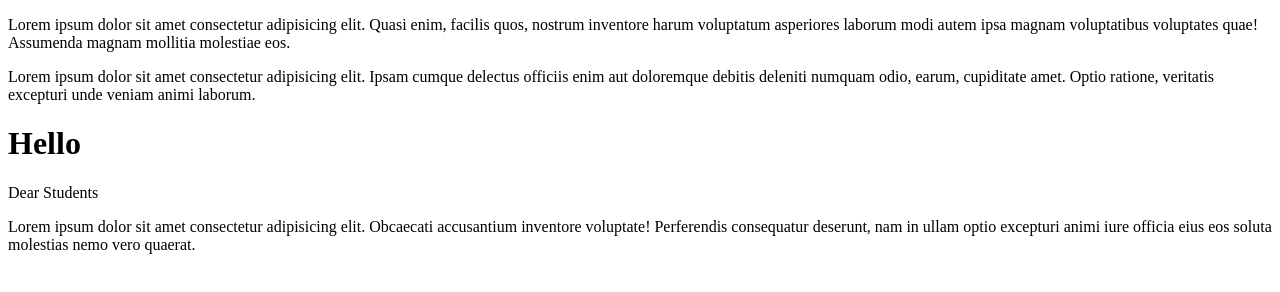
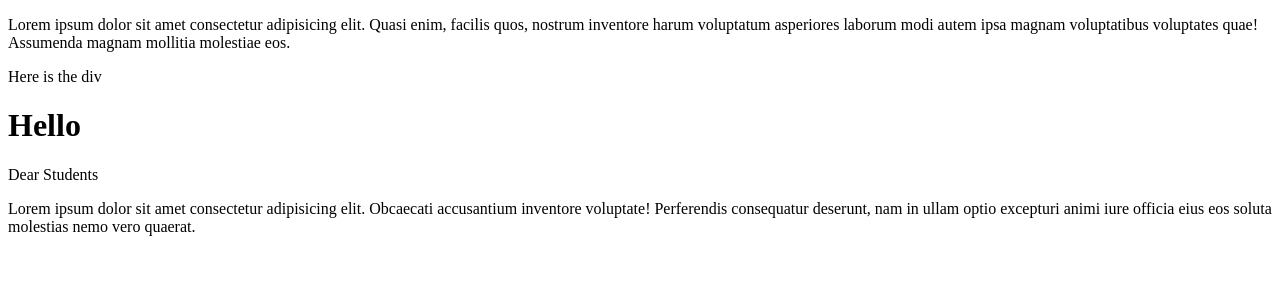
Before and after one commit to NishaRajawat2024/mernrepo1, a plain HTML site: page basic_project/index.html in a window 1280 px wide. Drawn offline with Linux system fonts and the light colour scheme.

Commit message:
Update index.html

```diff
--- a/basic_project/index.html
+++ b/basic_project/index.html
@@ -8,7 +8,7 @@
 <body>
     <div>
         <p>Lorem ipsum dolor sit amet consectetur adipisicing elit. Quasi enim, facilis quos, nostrum inventore harum voluptatum asperiores laborum modi autem ipsa magnam voluptatibus voluptates quae! Assumenda magnam mollitia molestiae eos.</p>
-        <p>Lorem ipsum dolor sit amet consectetur adipisicing elit. Ipsam cumque delectus officiis enim aut doloremque debitis deleniti numquam odio, earum, cupiditate amet. Optio ratione, veritatis excepturi unde veniam animi laborum.</p>
+       <div>Here is the div</div>
         <div>
             <h1>Hello </h1>
             <span>Dear Students</span>
```
